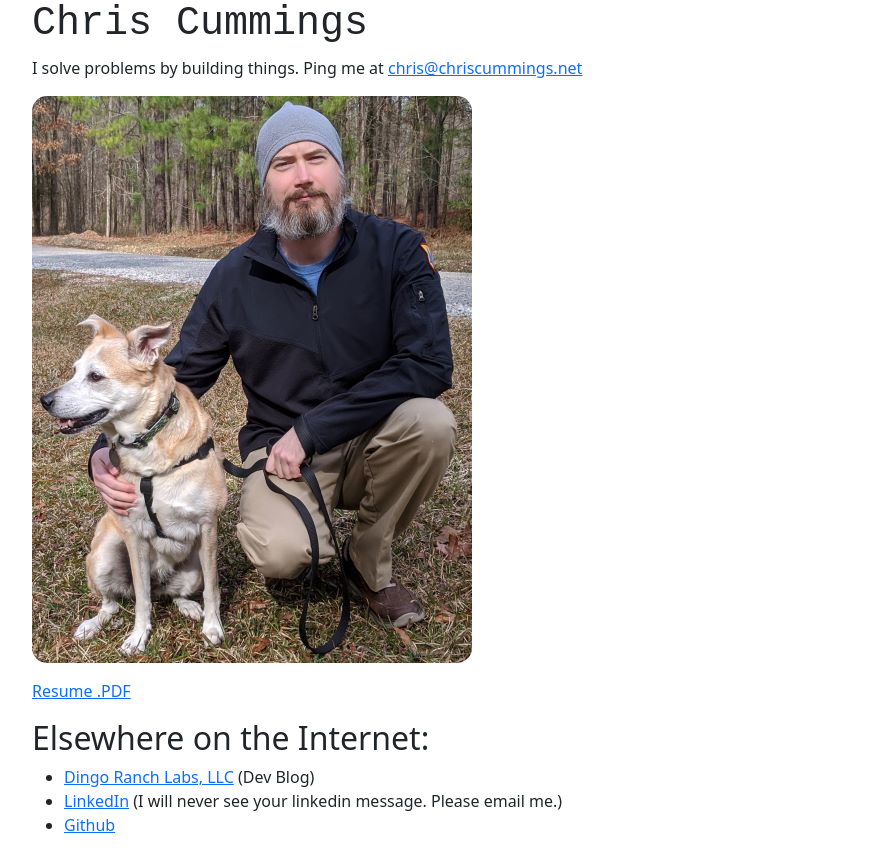
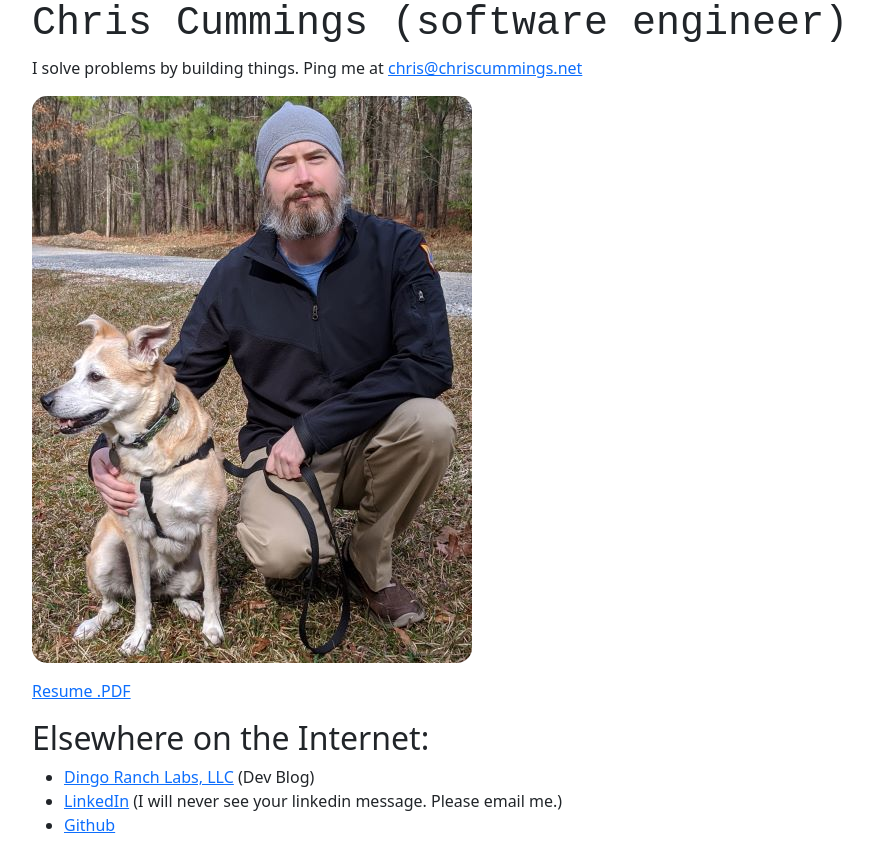
Before and after one commit to chriscummings/chriscummings.github.io, a plain HTML site: page docs/index.html in a window 1280 px wide. Shown: the whole page, without its empty margins (50-923 px from the left). Drawn offline with Linux system fonts and the light colour scheme.

Commit message:
Update index.html

```diff
--- a/docs/index.html
+++ b/docs/index.html
@@ -14,7 +14,7 @@
 	<div class="container">
 		<div class="row">
 			<div class="col">
-<h1>Chris Cummings</h1>
+<h1>Chris Cummings (software engineer)</h1>
 
 <p>I solve problems by building things.
 
```
